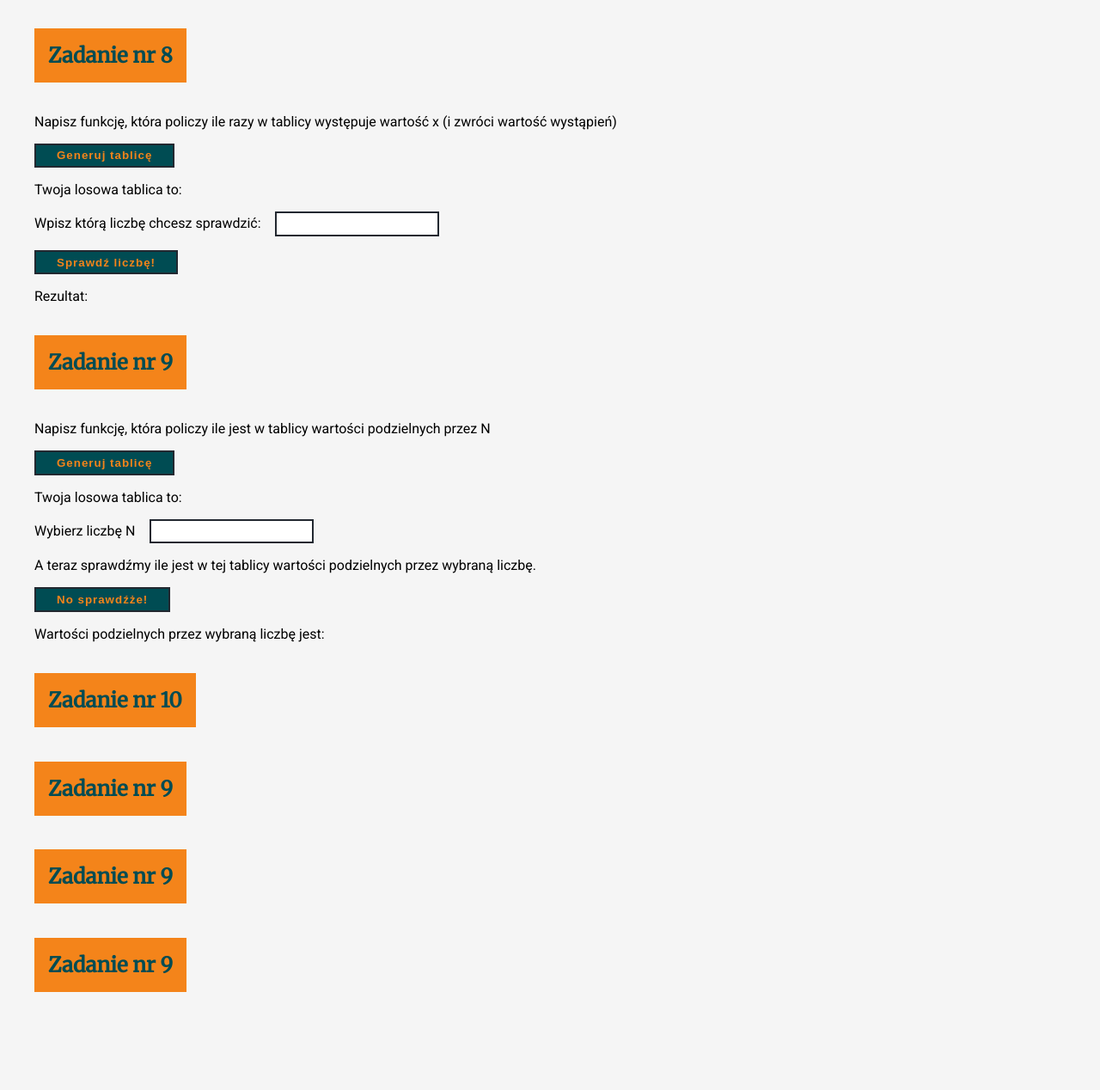
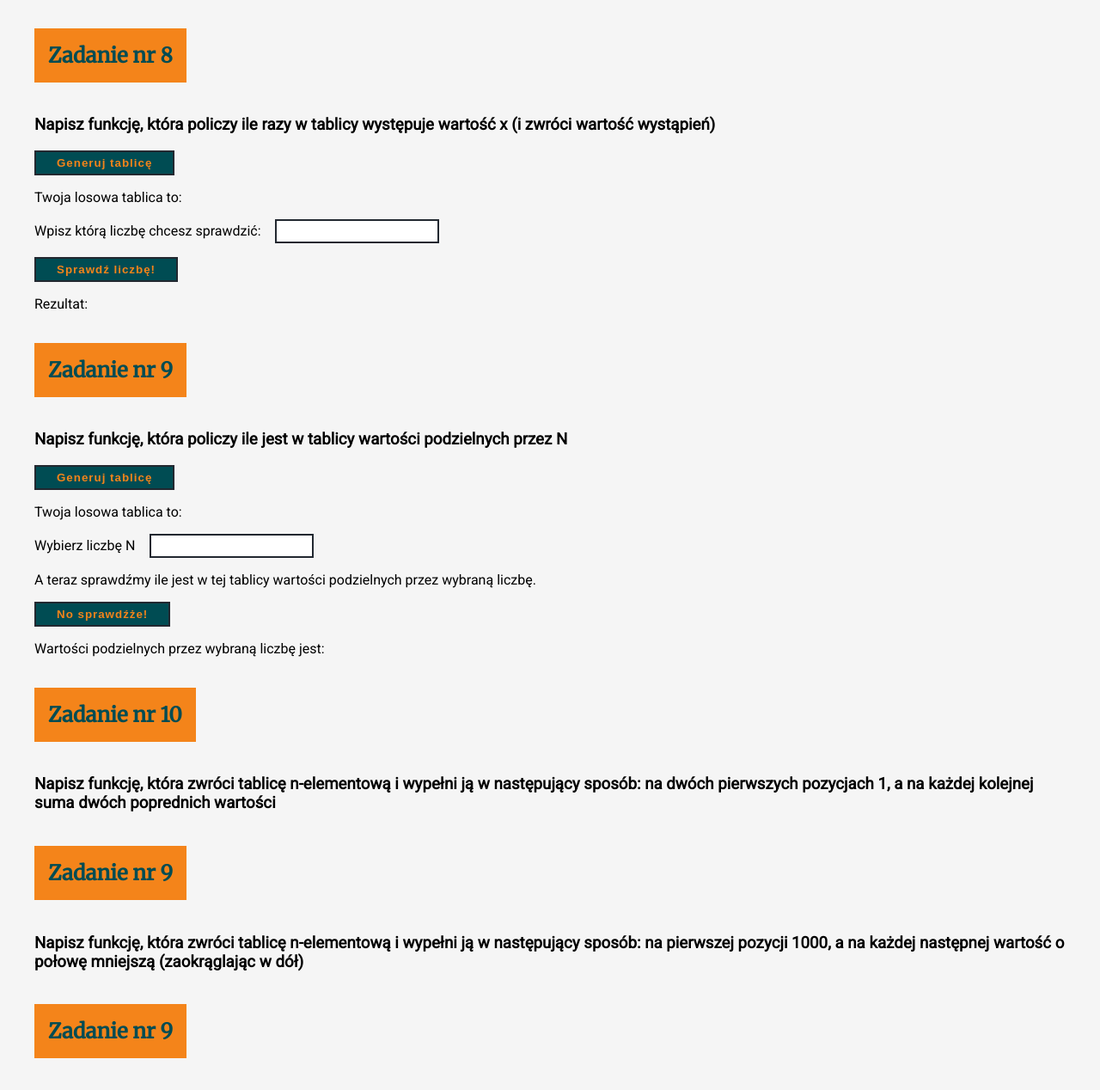
Before and after one commit to undstory/JavaScript-little-practice-, a plain HTML site: page index.html in a window 1280 px wide. Shown: the part 2401-3669 px from the top of the page at 86% size. Before the commit the page ends 3583 px from the top, so only its background shows below. Drawn offline with Linux system fonts and the light colour scheme.

Commit message:
nowe zadania

```diff
--- a/index.html
+++ b/index.html
@@ -96,7 +96,7 @@
     </section>
     <section class="eighth">
         <h2>Zadanie nr 8</h2>
-        <p>Napisz funkcję, która policzy ile razy w tablicy występuje wartość x (i zwróci wartość wystąpień)</p>
+        <h3>Napisz funkcję, która policzy ile razy w tablicy występuje wartość x (i zwróci wartość wystąpień)</h3>
         <button type="button" class="btn8">Generuj tablicę</button>
         <p>Twoja losowa tablica to: <output class="output8"></output></p>
         <p>Wpisz którą liczbę chcesz sprawdzić: <input type="number" class="input8"></p><button type="button" class="btnwhom8">Sprawdź liczbę!</button>
@@ -104,7 +104,7 @@
     </section>
  <section class="nineth">
      <h2>Zadanie nr 9</h2>
-     <p>Napisz funkcję, która policzy ile jest w tablicy wartości podzielnych przez N</p>
+     <h3>Napisz funkcję, która policzy ile jest w tablicy wartości podzielnych przez N</h3>
      <button type="button" class="btn9">Generuj tablicę</button>
      <p>Twoja losowa tablica to: <output class="arr9"></output></p>
      <p>Wybierz liczbę N <input type="number" class="input9"></p>
@@ -114,9 +114,12 @@
     </section>
  <section class="nineth">
     <h2>Zadanie nr 10</h2>
+    <h3>Napisz funkcję, która zwróci tablicę n-elementową i wypełni ją w następujący sposób: na dwóch pierwszych pozycjach 1, a na każdej kolejnej suma dwóch poprednich wartości </h3>
 </section>
 <section class="nineth">
     <h2>Zadanie nr 9</h2>
+    <h3>Napisz funkcję, która zwróci tablicę n-elementową i wypełni ją w następujący sposób: na pierwszej pozycji 1000, a na każdej następnej wartość o połowę mniejszą (zaokrąglając w dół)</h3>
+
 </section>
 <section class="nineth">
     <h2>Zadanie nr 9</h2>
```
